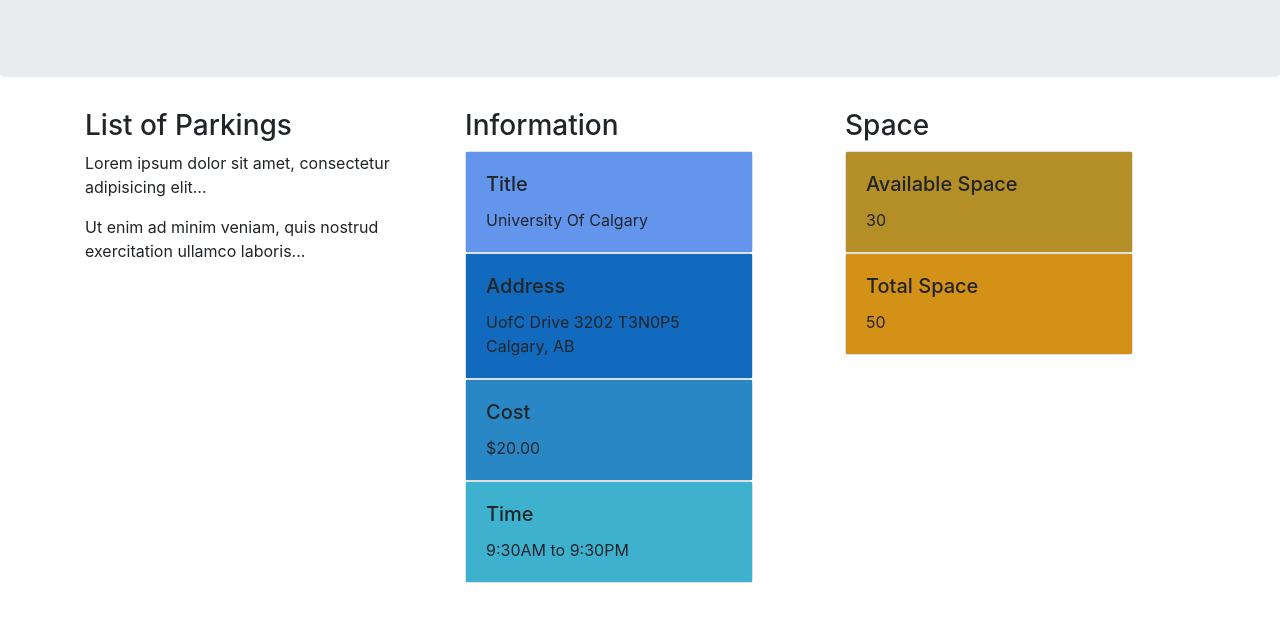
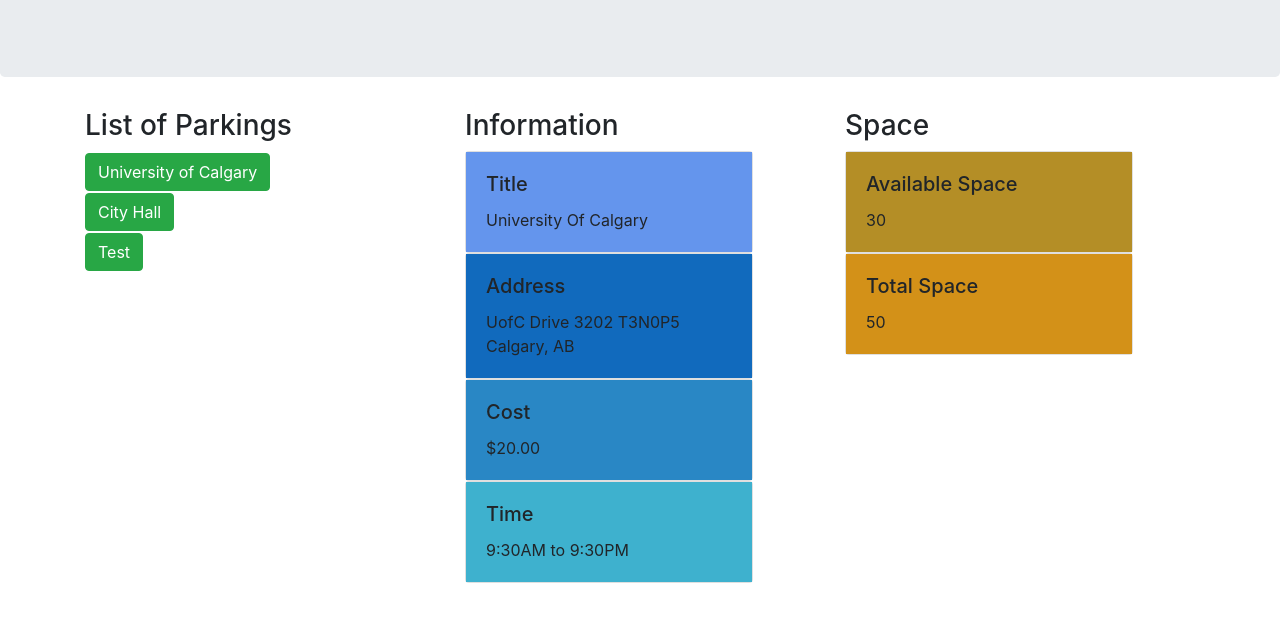
Before and after one commit to kagha97/CalgaryHacks2019, a plain HTML site: page public/index.html in a window 1280 px wide. Shown: the part 147-768 px from the top of the page. Drawn offline with nearby package versions, Linux system fonts and the light colour scheme.

Commit message:
css stylesheet

```diff
--- a/public/index.html
+++ b/public/index.html
@@ -5,6 +5,7 @@
   <meta charset="utf-8">
   <meta name="viewport" content="width=device-width, initial-scale=1">
   <link rel="stylesheet" href="https://maxcdn.bootstrapcdn.com/bootstrap/4.2.1/css/bootstrap.min.css">
+  <link rel="stylesheet" href= "style.css">
   <script src="https://ajax.googleapis.com/ajax/libs/jquery/3.3.1/jquery.min.js"></script>
   <script src="https://cdnjs.cloudflare.com/ajax/libs/popper.js/1.14.6/umd/popper.min.js"></script>
   <script src="https://maxcdn.bootstrapcdn.com/bootstrap/4.2.1/js/bootstrap.min.js"></script>
@@ -20,8 +21,12 @@
   <div class="row">
     <div class="col-sm-4">
       <h3>List of Parkings</h3>
-      <p>Lorem ipsum dolor sit amet, consectetur adipisicing elit...</p>
-      <p>Ut enim ad minim veniam, quis nostrud exercitation ullamco laboris...</p>
+      <button id = "location" type="button" class="btn btn-success">University of Calgary</button>
+    <br>
+      <button id = "location" type="button" class="btn btn-success">City Hall</button>
+      <br>
+      <button id = "location" type="button" class="btn btn-success">Test</button>
+
     </div>
     <div class="col-sm-4">
       <h3>Information</h3>
@@ -75,8 +80,6 @@
         </div>
       </div>
 
-
-    </div>
   </div>
 </div>
 
--- /dev/null
+++ b/public/style.css
@@ -0,0 +1,3 @@
+#location {
+    margin-top: 2px;
+}
```
